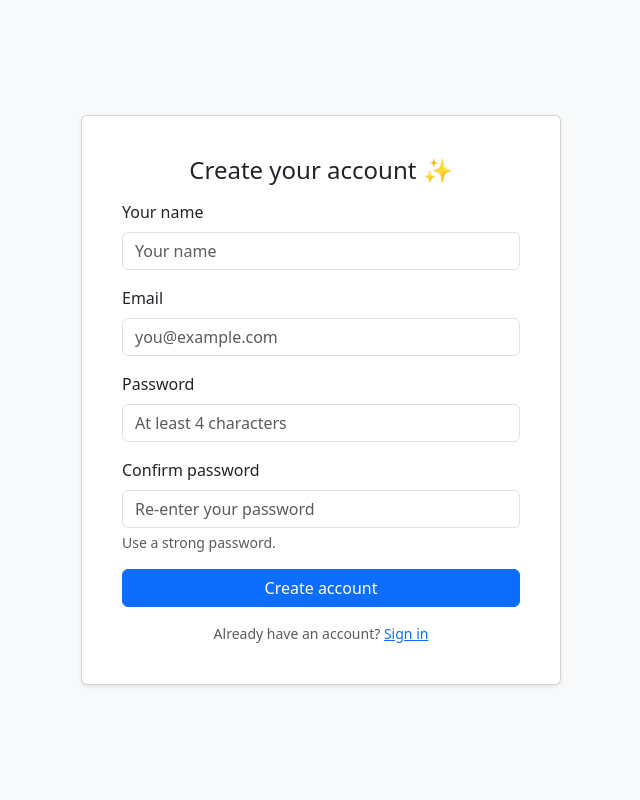
After one commit to CarToon890/LoginSystem, a PHP site: page /register.php in a window 1280 px wide. The commit adds this page. Shown: the whole page, without its empty margins (319-959 px from the left). Run offline with PHP 8.4, Linux system fonts and the light colour scheme; a stand-in replaces the project's code that opens the database connection.

Commit message:
ADD-RegisterSystem

```diff
--- /dev/null
+++ b/register.php
@@ -0,0 +1,73 @@
+<?php require __DIR__ . '/config_mysqli.php';
+require __DIR__ . '/csrf.php'; ?>
+<!doctype html>
+<html lang="en">
+
+<head>
+    <meta charset="utf-8">
+    <meta name="viewport" content="width=device-width, initial-scale=1">
+    <title>Create account</title>
+    <link href="https://cdn.jsdelivr.net/npm/bootstrap@5.3.3/dist/css/bootstrap.min.css" rel="stylesheet">
+    <style>
+        body {
+            min-height: 100vh;
+            display: flex;
+            align-items: center;
+        }
+
+        .card-box {
+            max-width: 480px;
+            width: 100%;
+        }
+    </style>
+</head>
+
+<body class="bg-light">
+    <main class="container d-flex justify-content-center">
+        <div class="card shadow-sm card-box p-3 p-md-4">
+            <div class="card-body">
+                <h1 class="h4 mb-3 text-center">Create your account ✨</h1>
+
+                <?php if (!empty($_SESSION['flash'])): ?>
+                    <div class="alert alert-danger py-2"><?php echo htmlspecialchars($_SESSION['flash']);
+                                                            unset($_SESSION['flash']); ?></div>
+                <?php endif; ?>
+
+                <form method="post" action="register_process.php" novalidate>
+                    <input type="hidden" name="csrf" value="<?php echo htmlspecialchars(csrf_token()); ?>">
+                    <div class="mb-3">
+                        <label class="form-label" for="name">Your name</label>
+                        <input class="form-control" type="text" id="name" name="name" placeholder="Your name" autocomplete="name" required>
+                    </div>
+                    <div class="mb-3">
+                        <label class="form-label" for="email">Email</label>
+                        <input class="form-control" type="email" id="email" name="email"
+                            placeholder="you@example.com" autocomplete="email" spellcheck="false" required>
+                    </div>
+                    <div class="mb-3">
+                        <label class="form-label" for="password">Password</label>
+                        <input class="form-control" type="password" id="password" name="password"
+                            placeholder="At least 4 characters" autocomplete="new-password" minlength="8" required>
+                    </div>
+                    <div class="mb-1">
+                        <label class="form-label" for="password2">Confirm password</label>
+                        <input class="form-control" type="password" id="password2" name="password2"
+                            placeholder="Re-enter your password" autocomplete="new-password" minlength="8" required>
+                    </div>
+
+                    <div class="form-text mb-3">Use a strong password.</div>
+                    <div class="d-grid">
+                        <button class="btn btn-primary" type="submit">Create account</button>
+                    </div>
+                </form>
+
+                <p class="text-center text-muted mt-3 mb-0 small">Already have an account?
+                    <a href="login.php">Sign in</a>
+                </p>
+            </div>
+        </div>
+    </main>
+    <script src="https://cdn.jsdelivr.net/npm/bootstrap@5.3.3/dist/js/bootstrap.bundle.min.js"></script>
+</body>
+
+</html>
```
Also changed, not shown: login.php (+20 -6 lines), register_process.php (added, +73 -0 lines).
